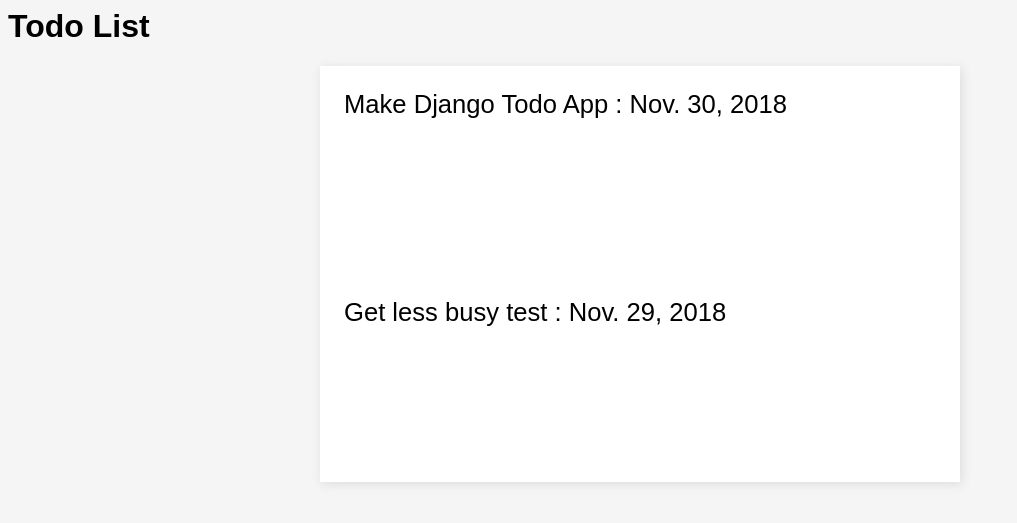
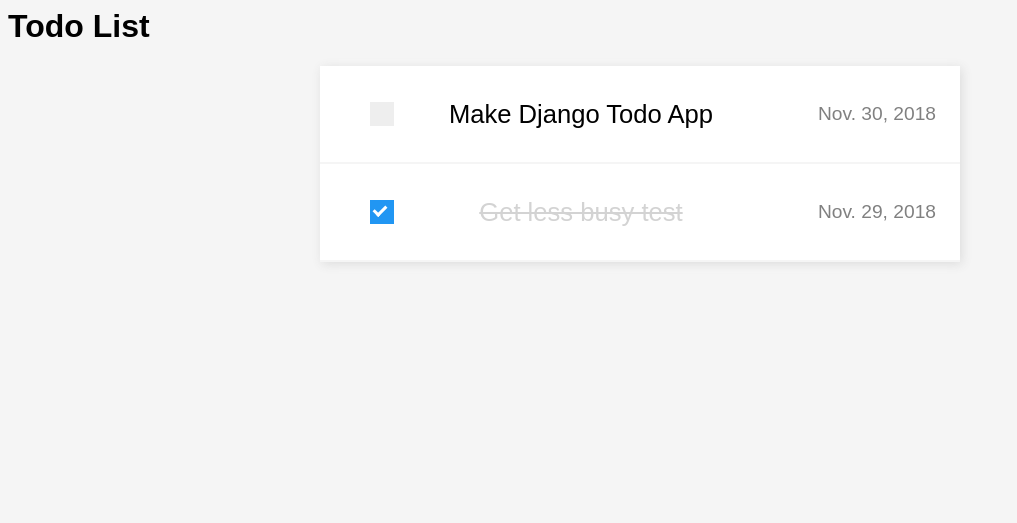
Before and after one commit to cbrenberg/django-hello, a Django app: page /hello/ in a window 1280 px wide. Shown: the top 523 px of the page, without its empty margins (0-1017 px from the left). Run offline with Django 3.2, Linux system fonts and the light colour scheme; data comes from the database, SQL or seed files in the repository; both versions use the stored data as it was after the commit.

Commit message:
add style and checkboxes

```diff
--- a/hello/static/hello/todo.css
+++ b/hello/static/hello/todo.css
@@ -12,8 +12,90 @@
   box-shadow: 2px 2px 10px gainsboro;
 }
 
+.dueDate {
+  font-size: 1.5vw;
+  color: gray;
+  float: right;
+  line-height: 6vh;
+}
+
+/* Customize the label (the container) */
 .todoItem {
+  display: flex;
+  flex-direction: row;
+  justify-content: space-between;
   padding: 3vh;
-  height: 20vh;
+  height: 6vh;
   font-size: 2vw;
+  border-bottom: 2px solid whitesmoke;
+  line-height: 6vh;
 }
+
+.todoLabel {
+  display: block;
+  position: relative;
+  cursor: pointer;
+  -webkit-user-select: none;
+  -moz-user-select: none;
+  -ms-user-select: none;
+  user-select: none;
+}
+
+/* Hide the browser's default checkbox */
+.todoItem input {
+  position: absolute;
+  opacity: 0;
+  cursor: pointer;
+  height: 0;
+  width: 0;
+}
+
+/* Create a custom checkbox */
+.checkmark {
+  position: absolute;
+  top: calc(50% - 1.5vh);
+  left: 2vw;
+  height: 3vh;
+  width: 3vh;
+  background-color: #eee;
+}
+
+/* On mouse-over, add a grey background color */
+.todoItem:hover input ~ .checkmark {
+  background-color: #ccc;
+}
+
+/* When the checkbox is checked, add a blue background */
+.todoItem input:checked ~ .checkmark {
+  background-color: #2196F3;
+}
+
+/* Create the checkmark/indicator (hidden when not checked) */
+.checkmark:after {
+  content: "";
+  position: absolute;
+  display: none;
+}
+
+/* Show the checkmark when checked */
+.todoItem input:checked ~ .checkmark:after {
+  display: block;
+}
+
+/* Style the checkmark/indicator */
+.todoItem .checkmark:after {
+  left: 6px;
+  top: 3px;
+  width: 5px;
+  height: 10px;
+  border: solid white;
+  border-width: 0 3px 3px 0;
+  -webkit-transform: rotate(45deg);
+  -ms-transform: rotate(45deg);
+  transform: rotate(45deg);
+}
+
+.complete {
+  color: lightgray;
+  text-decoration: line-through;
+}
--- a/hello/templates/hello/index.html
+++ b/hello/templates/hello/index.html
@@ -6,8 +6,13 @@
 <h1>Todo List</h1>
 <div id="todoList">
   {% for todo in todo_list %}
-  <div class="todoItem">
-    {{ todo.todo_item }} : <span>{{ todo.due_date }}</span>
+  <div class="todoItem {% if todo.is_complete %}complete{%endif%}">
+    <label class="todoLabel">
+      <input type="checkbox" {% if todo.is_complete %}checked{% endif %} value="{{todo.id}}" class="todoCheck" />
+      <span class="checkmark"></span>
+    </label>
+    <div>{{ todo.todo_item }}</div>
+    <span class="dueDate">{{ todo.due_date }}</span>
   </div>
   {% endfor %}
 </div>
--- a/hello/views.py
+++ b/hello/views.py
@@ -1,5 +1,5 @@
-from django.http import HttpResponse
-from django.template import loader
+from django.shortcuts import render
+
 from .models import Todo
 
 # Create your views here.
@@ -8,9 +8,8 @@
 def index(request):
     todo_list = Todo.objects.order_by('-due_date')
     output = ', '.join([t.todo_item for t in todo_list])
-    template = loader.get_template('hello/index.html')
     context = {
         "todo_list": todo_list,
     }
     print(todo_list, output)
-    return HttpResponse(template.render(context, request))
+    return render(request, 'hello/index.html', context)
```
Also changed, not shown: db.sqlite3.
